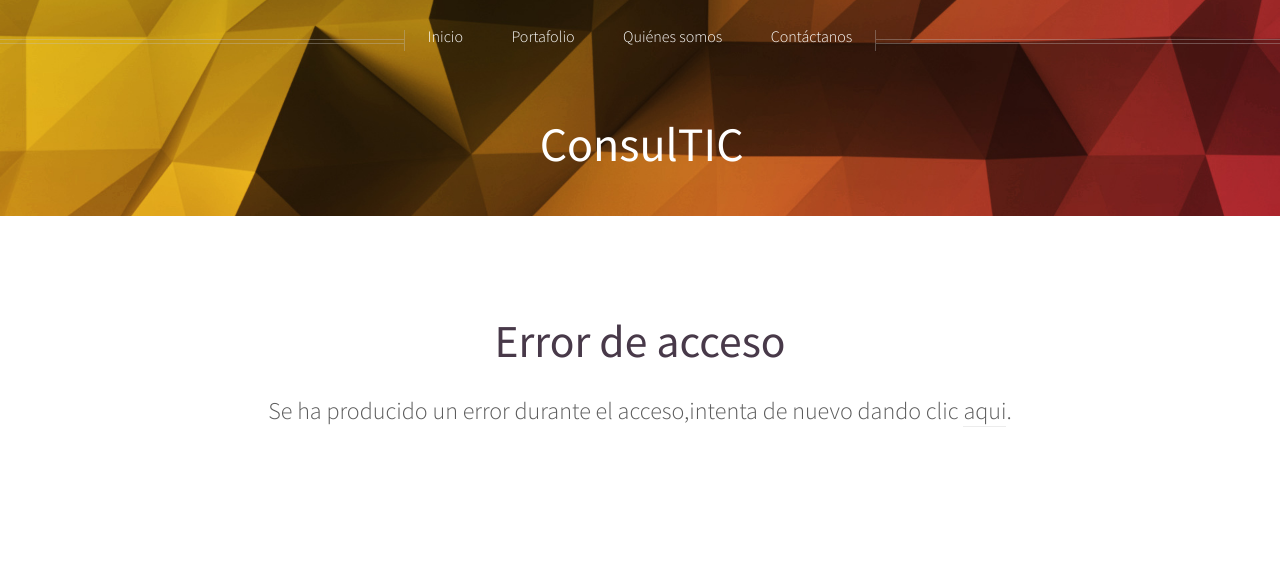
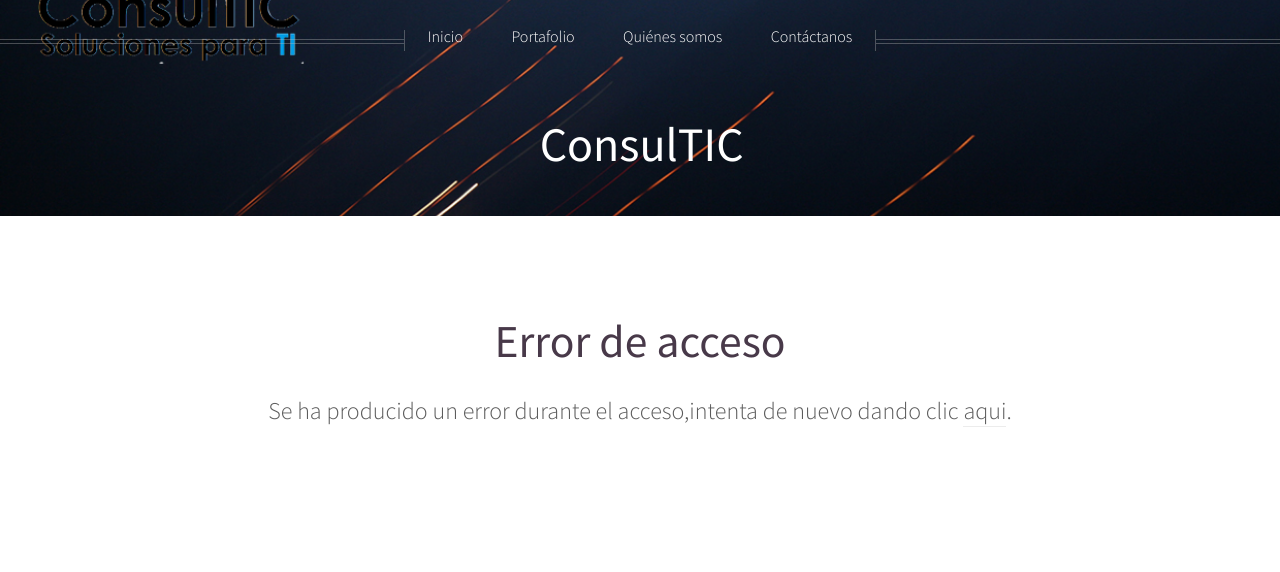
Before and after one commit to fernandoulp/Integradora, a PHP site: page /error_inicio.html in a window 1280 px wide. Shown: the top 572 px of the page. Run offline with PHP 8.4, Linux system fonts and the light colour scheme.

Commit message:
Experimento de página de inicio con logo
Experimenté un poquito con el logo para intentar ponerlo en la imagen
que se queda en todas las páginas, es experimental, obvio.

```diff
--- a/assets/css/main.css
+++ b/assets/css/main.css
@@ -2172,7 +2172,7 @@ textarea {
 
 	#header {
 		position: relative;
-		background-image: url("../../images/foto3.jpg");  /* AQUI SE CAMBIA LA IMAGEN PARA EL HEADER, IMAGEN DEL PRINCIPIO, original es header.jpg, actualmente
+		background-image: url("../../images/prueba.png");  /* AQUI SE CAMBIA LA IMAGEN PARA EL HEADER, IMAGEN DEL PRINCIPIO, original es header.jpg, actualmente
 		se tenia foto3.jpg*/
 		background-size: cover;
 		background-position: center center;
```
Also changed, not shown: images/prueba.png (added).
